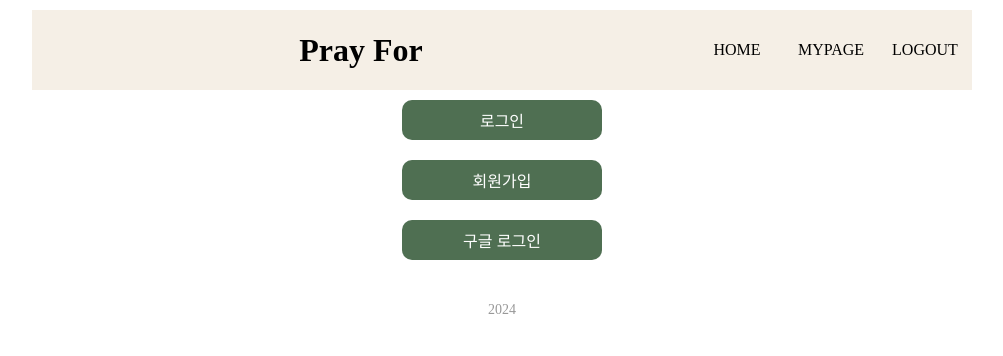
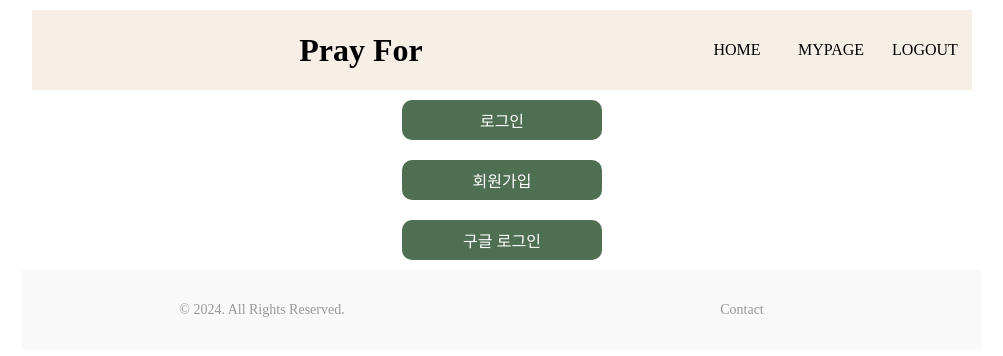
Before and after one commit to Yes2eul/Pray-For, a Next.js app: page / in a window 1280 px wide. Shown: the top 356 px of the page, without its empty margins (138-1141 px from the left). Built offline with nearby package versions, Linux system fonts and the light colour scheme; no server answers.

Commit message:
feat: footer 수정

```diff
--- a/components/shared/footer.jsx
+++ b/components/shared/footer.jsx
@@ -4,7 +4,12 @@ import styles from "./footer.module.css";
 const Footer = () => {
   return (
     <footer className={styles.footer}>
-      <p>2024</p>
+      <div className={styles.copyright}>
+        <p>&copy; 2024. All Rights Reserved.</p>
+      </div>
+      <div className={styles.contact}>
+        <p>Contact</p>
+      </div>
     </footer>
   );
 };
--- a/components/shared/footer.module.css
+++ b/components/shared/footer.module.css
@@ -1,13 +1,27 @@
 .footer {
   display: flex;
-  justify-content: center;
   align-items: center;
 
   width: 100%;
   height: 80px;
+  background-color: #f9f9f9;
+}
+
+.copyright {
+  float: left;
+
+  width: 50%;
+}
+
+.contact {
+  float: right;
+
+  width: 50%;
 }
 
 .footer p {
   font-size: 14px;
   color: #999;
+
+  text-align: center;
 }
```
